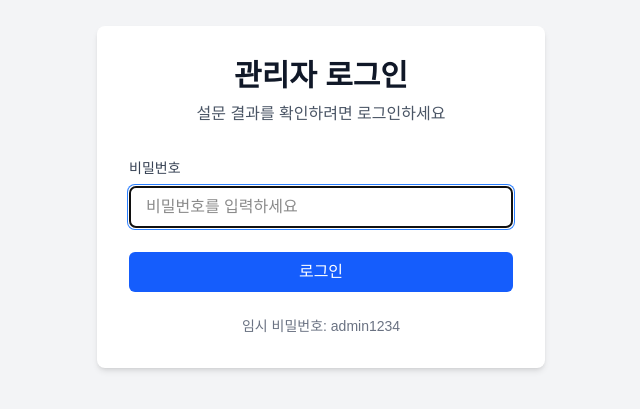
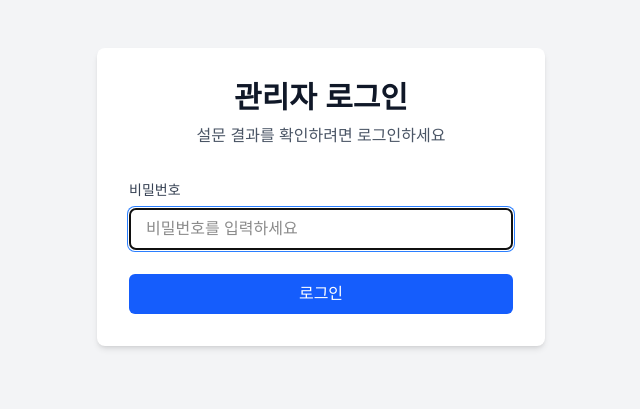
Before and after one commit to JungWonSeok97/survey, a Next.js app: page /admin in a window 1280 px wide. Shown: the part 203-612 px from the top of the page, without its empty margins (319-959 px from the left). Built offline with nearby package versions, Linux system fonts and the light colour scheme.

Commit message:
Remove temporary password display from admin login page

```diff
--- a/app/admin/page.tsx
+++ b/app/admin/page.tsx
@@ -58,12 +58,6 @@
             로그인
           </button>
         </form>
-
-        <div className="mt-6 text-center">
-          <p className="text-sm text-gray-500">
-            임시 비밀번호: admin1234
-          </p>
-        </div>
       </div>
     </div>
   );
```
